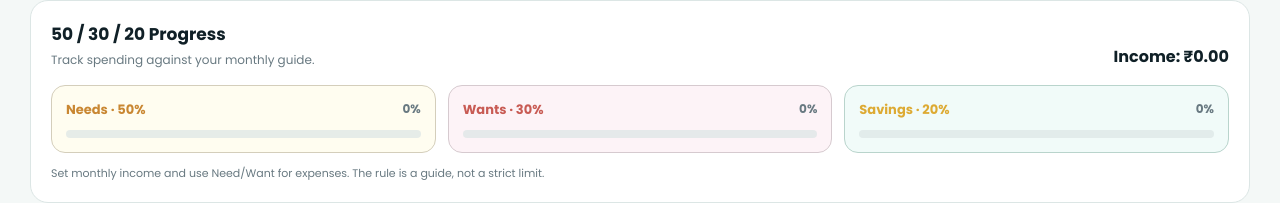
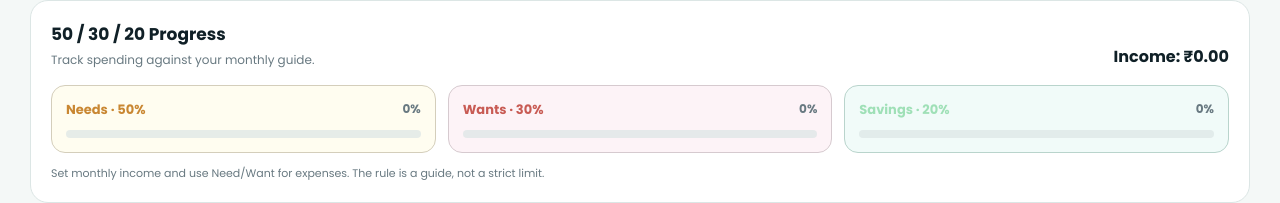
Before and after one commit to Arunkrish26/myPro, a plain HTML site: page MyFinance-Calendar-Goal-Fix/dashboard.html in a window 1280 px wide. Shown: the part 240-443 px from the top of the page. Drawn offline with Linux system fonts and the light colour scheme; a script that the page names is missing.

Commit message:
Change budget savings color in day3.css
Updated the color for budget savings items to a specific hex value.

```diff
--- a/MyFinance-Calendar-Goal-Fix/css/day3.css
+++ b/MyFinance-Calendar-Goal-Fix/css/day3.css
@@ -120,7 +120,7 @@ html[data-theme="dark"]{
 .budget-item.budget-savings .progress>span{background:var(--saving)}
 .budget-item.budget-needs .budget-top strong{color:var(--warning)}
 .budget-item.budget-wants .budget-top strong{color:var(--expense)}
-.budget-item.budget-savings .budget-top strong{color:var(--saving)}
+.budget-item.budget-savings .budget-top strong{color:#9fe0b7}
 
 .transaction-row .tx-icon.icon-income{background:var(--income-bg);color:var(--income)}
 .transaction-row .tx-icon.icon-expense{background:var(--expense-bg);color:var(--expense)}
```
